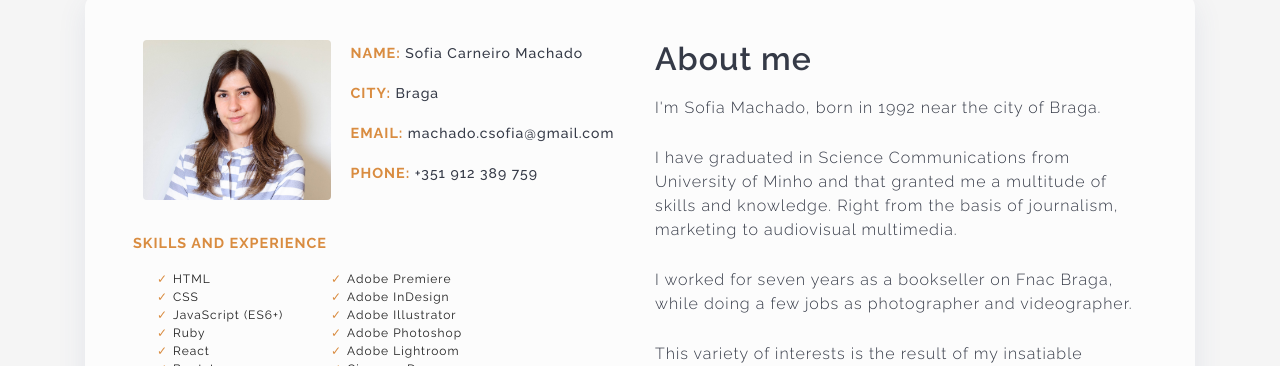
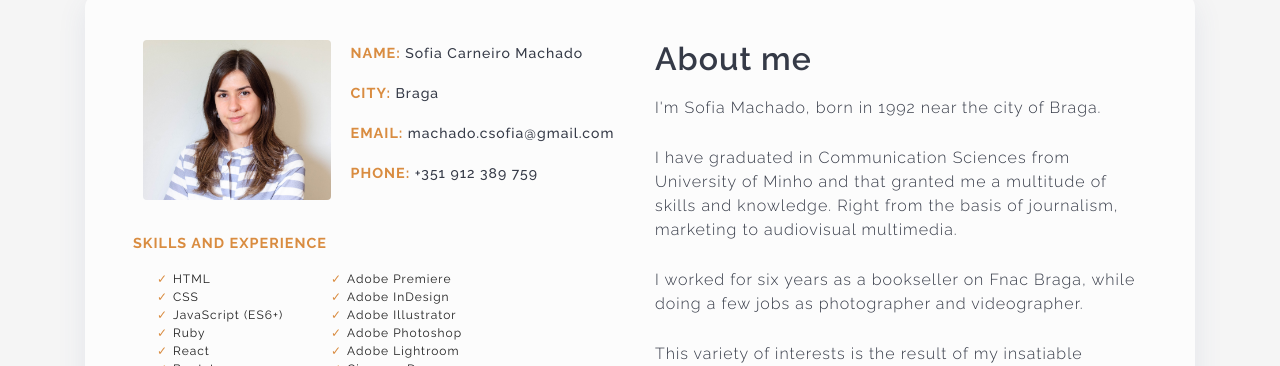
Before and after one commit to sofiacmachado/portfolio, a plain HTML site: page index.html in a window 1280 px wide. Shown: the part 880-1246 px from the top of the page. Drawn offline with nearby package versions, Linux system fonts and the light colour scheme; files whose address does not match are found by name.

Commit message:
spell error

```diff
--- a/index.html
+++ b/index.html
@@ -202,11 +202,11 @@
                         I'm Sofia Machado, born in 1992 near the city of Braga.
                       </p>
                       <p class='lead'>
-                        I have graduated in Science Communications from University of Minho and that granted me a multitude of skills and knowledge.
+                        I have graduated in Communication Sciences from University of Minho and that granted me a multitude of skills and knowledge.
                         Right from the basis of journalism, marketing to audiovisual multimedia.
                       </p>
                       <p class='lead'>
-                        I worked for seven years as a bookseller on Fnac Braga, while doing a few jobs as photographer and videographer.
+                        I worked for six years as a bookseller on Fnac Braga, while doing a few jobs as photographer and videographer.
                       </p>
                       <p class='lead'>
                         This variety of interests is the result of my insatiable curiosity.
```
